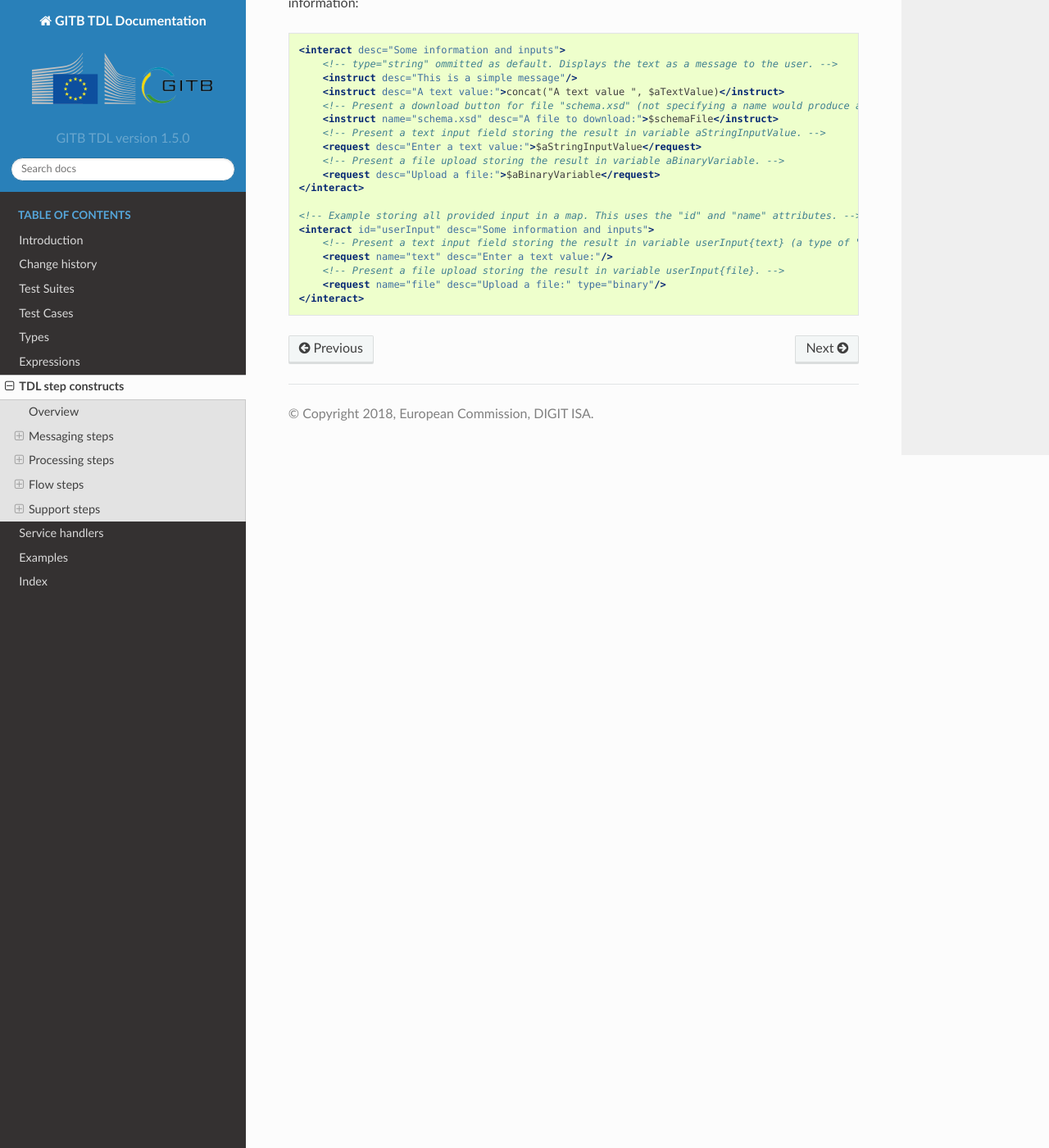
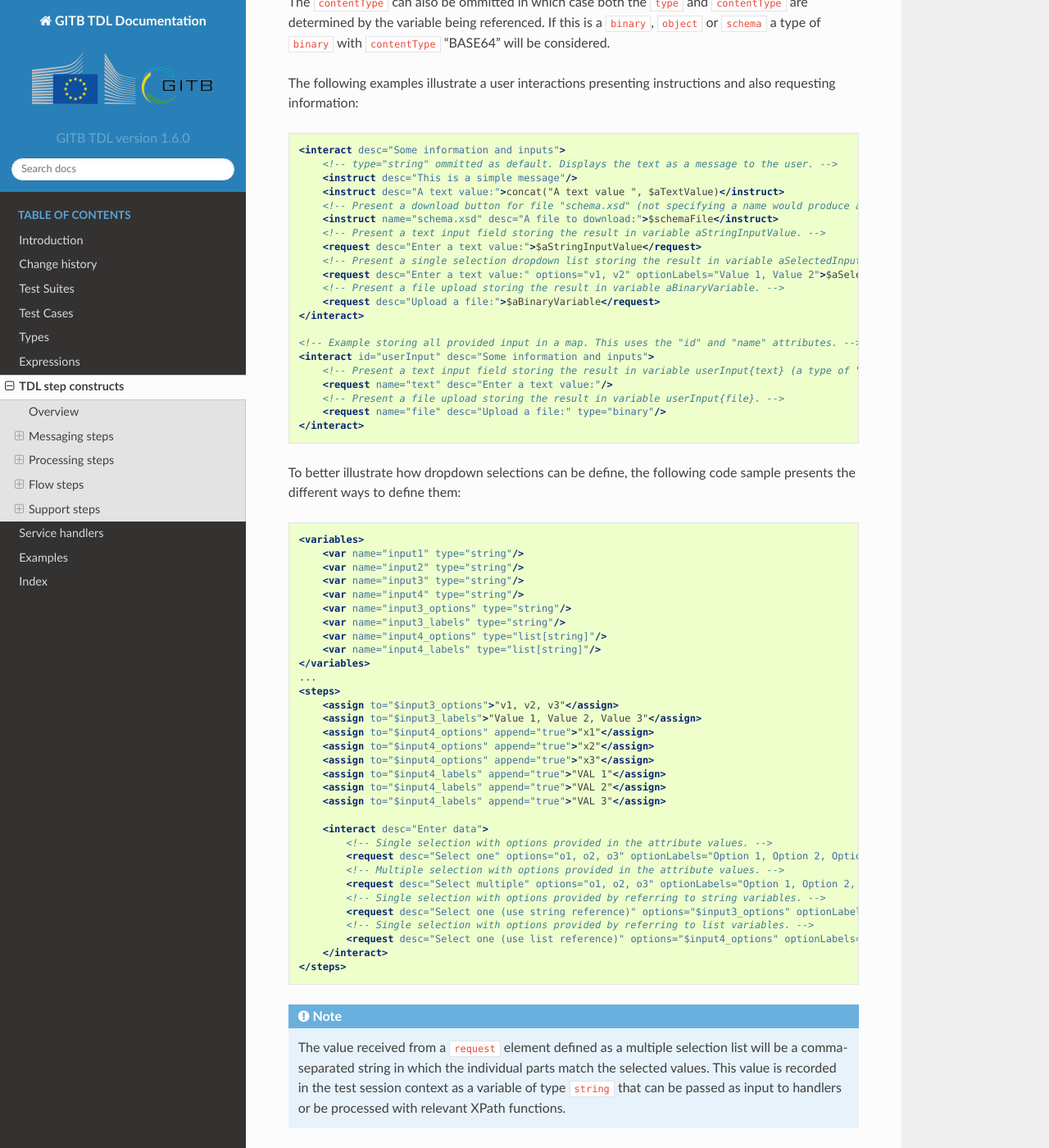
Before and after one commit to ISAITB/docs-tdl, a Sphinx documentation site: the page built from source/constructs/index.rst, in a window 1280 px wide and 1400 px high, scrolled down 16639 px. Shown: the whole window at 82% size. Built offline with Sphinx 7.4.7 and the Read the Docs theme 2.0.0, drawn with Linux system fonts in a browser that asks for light colours; some of the changed text lies outside the part shown.

Commit message:
Updated for dropdown lists

```diff
--- a/source/changelog/index.rst
+++ b/source/changelog/index.rst
@@ -21,6 +21,8 @@
 
     Documented the embedded ``UDPMessaging`` messaging handler~ GITB TDL~ :ref:`handlers-udpmessaging`
     Introduced a new ``STEP_SUCCESS`` ``map`` variable to record the status of executed steps~ GITB TDL~ :ref:`test-case-expressions-step-success`
+    Step attributes now allow definition of text values including spaces, and numbers that are signed or floating point~ GITB TDL~ :ref:`tdl-steps`
+    Support for single and multiple selection lists to receive input in user interaction steps~ GITB TDL~ :ref:`tdl-step-interact`
 
 Previous documentation versions
 -------------------------------
--- a/source/conf.py
+++ b/source/conf.py
@@ -24,9 +24,9 @@
 author = 'European Commission, DIGIT ISA'
 
 # The short X.Y version
-version = 'GITB TDL version 1.5.0'
+version = 'GITB TDL version 1.6.0'
 # The full version, including alpha/beta/rc tags
-release = 'GITB TDL version 1.5.0'
+release = 'GITB TDL version 1.6.0'
 
 html_show_sourcelink = False
 html_show_sphinx = False
--- a/source/constructs/index.rst
+++ b/source/constructs/index.rst
@@ -1,3 +1,5 @@
+.. _tdl-steps:
+
 TDL step constructs
 ===================
 
@@ -683,7 +685,7 @@
 .. code-block:: xml
 
     <group desc="Validate document">
-		<verify handler="XSDValidator" desc="Against schema">
+        <verify handler="XSDValidator" desc="Against schema">
             <input name="xmldocument">$document</input>
             <input name="xsddocument">$schema"</input>
         </verify>
@@ -807,7 +809,7 @@
     instruct, no, Zero or more elements to appear as instructions to the user.
     request, no, Zero or more information requests for the user.
 
-The ``instruct`` and ``request`` elements in turn define what is going to presented to the user. They share the same structure as follows:
+The ``instruct`` elements define what is going to presented to the user. They have the following structure:
 
 .. csv-table::
     :stub-columns: 1
@@ -816,10 +818,23 @@
 
     @desc~ yes~ The label to display to the user.
     @with~ no~ The ID of the actor this interaction refers to. If not specified this is taken from the ``interact`` parent element (which itself defaults to the test case's SUT actor).
-    @type~ no~ Applicable for ``instruct`` elements to specify how the provided variable should be handled (see :ref:`test-case-types`). The default is "string".
-    @contentType~ no~ Applicable for ``request`` elements to define how the specified variable's value is to be set ("STRING", "BASE64" or "URI"). The default is "STRING".
-    @encoding~ no~ Applicable for ``request`` elements in case of text binary input to specify the character encoding to consider. The default is "UTF-8".
-    @name~ no~ In case of ``instruct`` elements that used to share binary content, this is used as the name of the file presented for download. In case of ``request`` elements this is the name of the map entry to hold the provided data.
+    @name~ no~ In case of ``instruct`` elements that used to share binary content, this is used as the name of the file presented for download.
+
+The ``request`` elements define how information shall be requested from the user. Their structure is as follows:
+
+.. csv-table::
+    :stub-columns: 1
+    :delim: ~
+    :header: "Name", "Required?", "Description"
+
+    @desc~ yes~ The label to display to the user.
+    @with~ no~ The ID of the actor this interaction refers to. If not specified this is taken from the ``interact`` parent element (which itself defaults to the test case's SUT actor).
+    @contentType~ no~ Defines how the specified variable's value is to be set ("STRING", "BASE64" or "URI"). The default is "STRING".
+    @encoding~ no~ Used in case of text binary input to specify the character encoding to consider. The default is "UTF-8".
+    @name~ no~ In case of ``request`` elements this name is the key to be used for the map entry to hold the provided data.
+    @options~ no~ Used to render a dropdown list by providing the option values to consider (comma-separated values, a reference to a string variable of comma-separated values, or a reference to a list variable of strings).
+    @optionLabels~ no~ Used as the labels for the option values (comma-separated values, a reference to a string variable of comma-separated values, or a reference to a list variable of strings). If provided the number of values needs to match the options. If not provided the option values are used.
+    @multiple~ no~ A ``boolean`` value to determine whether the dropdown list (if the ``options`` attribute is defined) shall be a single or multiple selection list (default is ``false`` for single selection).
 
 The content of the ``instruct`` and ``request`` elements is expected to be an expression (see :ref:`test-case-expressions`) that takes different
 meaning depending on the specific element type. In the case of providing information to the user through a ``instruct`` element the contained
@@ -835,7 +850,7 @@
 will receive the input. In addition the ``type`` is ignored but the ``contentType`` becomes important. Specifically:
 
 * Specifying "BASE64" results in a file upload presented to the user.
-* Specifying "STRING" (the default) or "URI" results in a simple text input.
+* Specifying "STRING" (the default) or "URI" results in a simple text input. Note that only "STRING" can be used in case the request is defined as a dropdown list (i.e. the ``options`` attribute is defined).
 
 The ``contentType`` can also be ommitted in which case both the ``type`` and ``contentType`` are determined by the variable being referenced. If this is a ``binary``, ``object`` or
 ``schema`` a type of ``binary`` with ``contentType`` "BASE64" will be considered.
@@ -852,6 +867,8 @@
         <instruct name="schema.xsd" desc="A file to download:">$schemaFile</instruct>
         <!-- Present a text input field storing the result in variable aStringInputValue. -->
         <request desc="Enter a text value:">$aStringInputValue</request>
+        <!-- Present a single selection dropdown list storing the result in variable aSelectedInputValue. -->
+        <request desc="Enter a text value:" options="v1, v2" optionLabels="Value 1, Value 2">$aSelectedInputValue</request>
         <!-- Present a file upload storing the result in variable aBinaryVariable. -->
         <request desc="Upload a file:">$aBinaryVariable</request>
     </interact>
@@ -863,3 +880,45 @@
         <!-- Present a file upload storing the result in variable userInput{file}. -->
         <request name="file" desc="Upload a file:" type="binary"/>
     </interact>
+
+To better illustrate how dropdown selections can be define, the following code sample presents the different ways to define them:
+
+.. code-block:: xml
+
+    <variables>
+        <var name="input1" type="string"/>
+        <var name="input2" type="string"/>
+        <var name="input3" type="string"/>
+        <var name="input4" type="string"/>
+        <var name="input3_options" type="string"/>
+        <var name="input3_labels" type="string"/>
+        <var name="input4_options" type="list[string]"/>
+        <var name="input4_labels" type="list[string]"/>
+    </variables>
+    ...
+    <steps>
+        <assign to="$input3_options">"v1, v2, v3"</assign>
+        <assign to="$input3_labels">"Value 1, Value 2, Value 3"</assign>
+        <assign to="$input4_options" append="true">"x1"</assign>
+        <assign to="$input4_options" append="true">"x2"</assign>
+        <assign to="$input4_options" append="true">"x3"</assign>
+        <assign to="$input4_labels" append="true">"VAL 1"</assign>
+        <assign to="$input4_labels" append="true">"VAL 2"</assign>
+        <assign to="$input4_labels" append="true">"VAL 3"</assign>
+
+        <interact desc="Enter data">
+            <!-- Single selection with options provided in the attribute values. -->
+            <request desc="Select one" options="o1, o2, o3" optionLabels="Option 1, Option 2, Option 3">$input1</request>
+            <!-- Multiple selection with options provided in the attribute values. -->
+            <request desc="Select multiple" options="o1, o2, o3" optionLabels="Option 1, Option 2, Option 3" multiple="true">$input2</request>
+            <!-- Single selection with options provided by referring to string variables. -->
+            <request desc="Select one (use string reference)" options="$input3_options" optionLabels="$input3_labels">$input3</request>
+            <!-- Single selection with options provided by referring to list variables. -->
+            <request desc="Select one (use list reference)" options="$input4_options" optionLabels="$input4_labels">$input4</request>
+        </interact>
+    </steps>
+
+.. note::
+    The value received from a ``request`` element defined as a multiple selection list will be a comma-separated string in which the individual
+    parts match the selected values. This value is recorded in the test session context as a variable of type ``string`` that can be passed as
+    input to handlers or be processed with relevant XPath functions.
```
